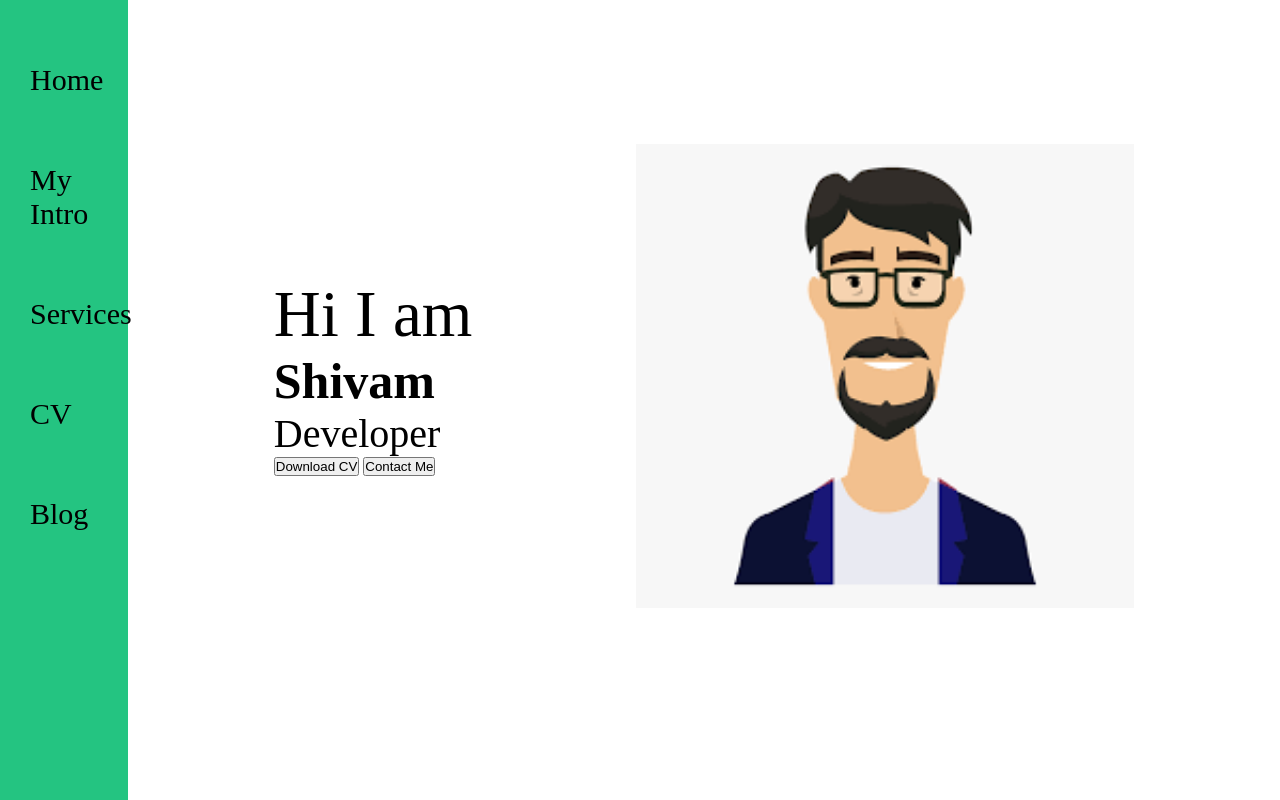
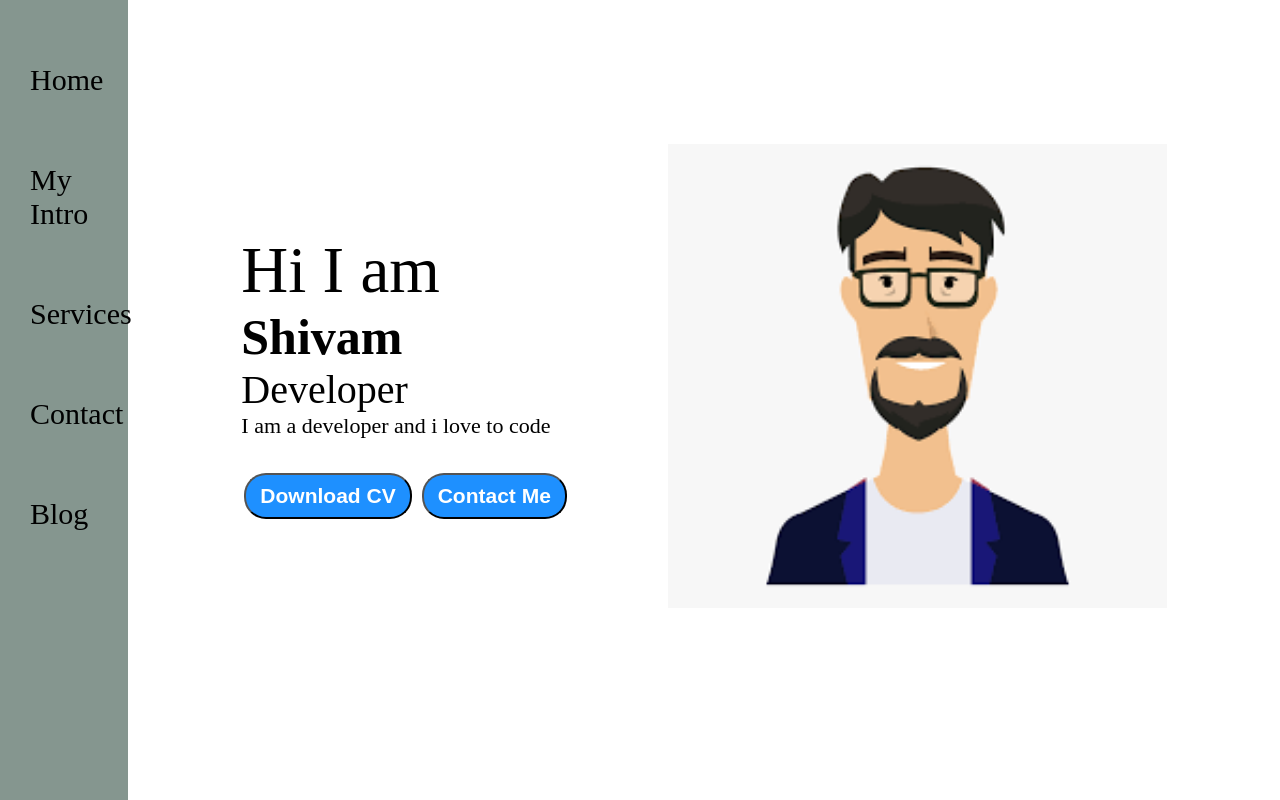
Before and after one commit to shivamdattapurkayastha99/portfolio-in-html-css-js, a plain HTML site: page index.html in a window 1280 px wide. Drawn offline with Linux system fonts and the light colour scheme.

Commit message:
second commit

```diff
--- a/index.html
+++ b/index.html
@@ -16,19 +16,20 @@
         <nav>
             <ul>
                 <li>
-                    Home
+                   <a href="/">Home </a>
                 </li>
                 <li>
-                    My Intro
+                   <a href="/intro.html">My Intro</a>
                 </li>
                 <li>
-                    Services
+                   <a href="/services.html">Services</a>
                 </li>
                 <li>
-                    CV
+                   <a href="/contact.html"> Contact
+                   </a>
                 </li>
                 <li>
-                    Blog
+                   <a href="/blog.html"> Blog </a>
                 </li>
             </ul>
         </nav>
@@ -39,6 +40,7 @@
                 <div class="hello">Hi  I am  </div>
                 <div class="name">Shivam</div>
                 <div class="about">Developer</div>
+                <div class="moreabout">I am a developer and i love to code </div>
                 <div class="buttons">
                     <a href="/cv"><button>Download CV</button></a>
                     <a href="/contact"><button>Contact Me </button></a>
--- a/style.css
+++ b/style.css
@@ -8,7 +8,7 @@
     /* background-color: red; */
     width: 10vw;
     height: 100vh;
-    background-color: rgb(36, 196, 129);
+    background-color: rgb(133, 150, 143);
 }
 .sidebar nav{
     padding: 30px;
@@ -58,6 +58,33 @@
 .about{
     font-size: 40px;
 }
-.buttons button{
+.buttons{
+    margin-top: 34px;
 
 }
+.buttons button{
+    padding: 9px 14px;
+    border-radius: 22px;
+    color: white;
+    background-color: dodgerblue;
+    font-weight: bold;
+    font-size: 21px;
+    margin: 0 3px;
+    cursor: pointer;
+
+}
+.buttons button:hover{
+    background-color: white;
+    color: dodgerblue;
+
+}
+.moreabout{
+    font-size: 22px;
+    font-family: serif;
+
+}
+.sidebar nav li  a{
+    text-decoration: none;
+    color: black;
+
+}
```
